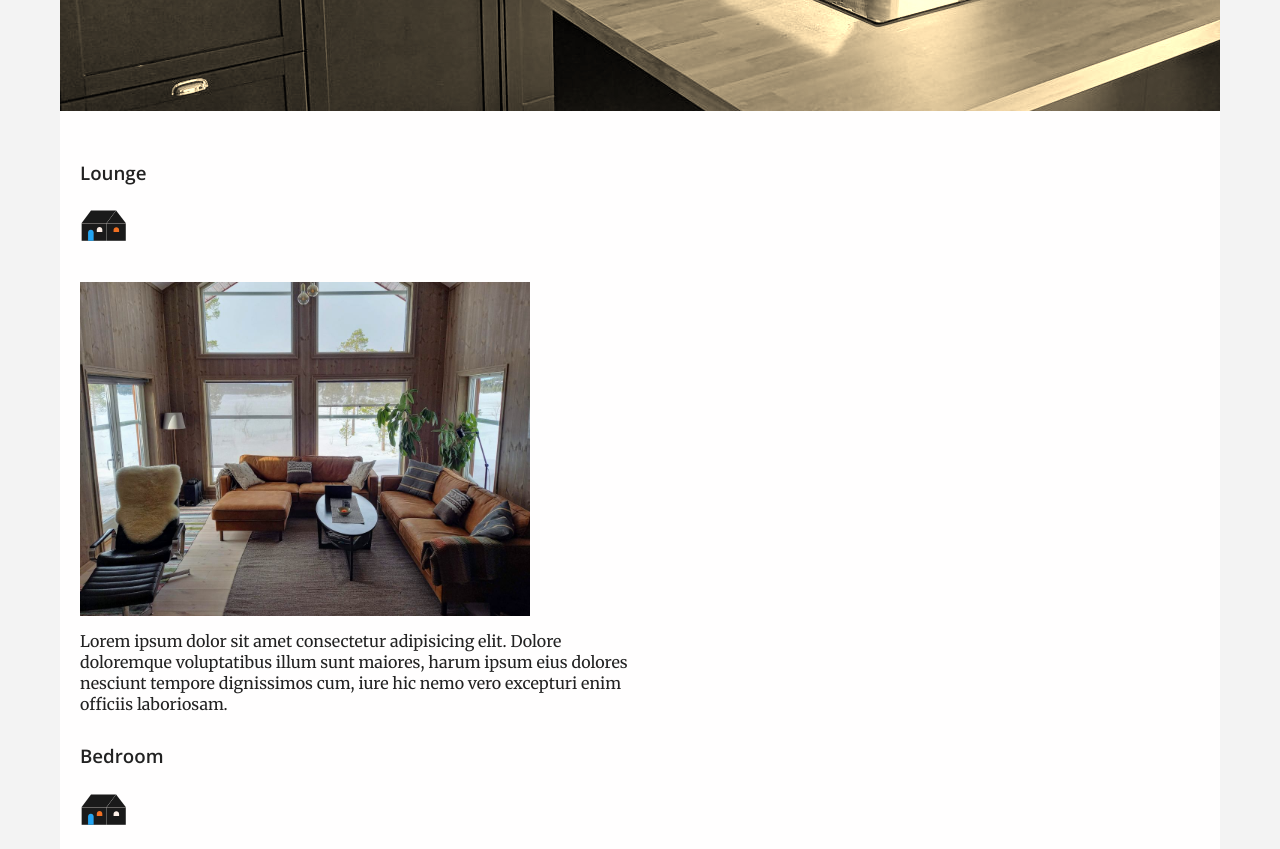
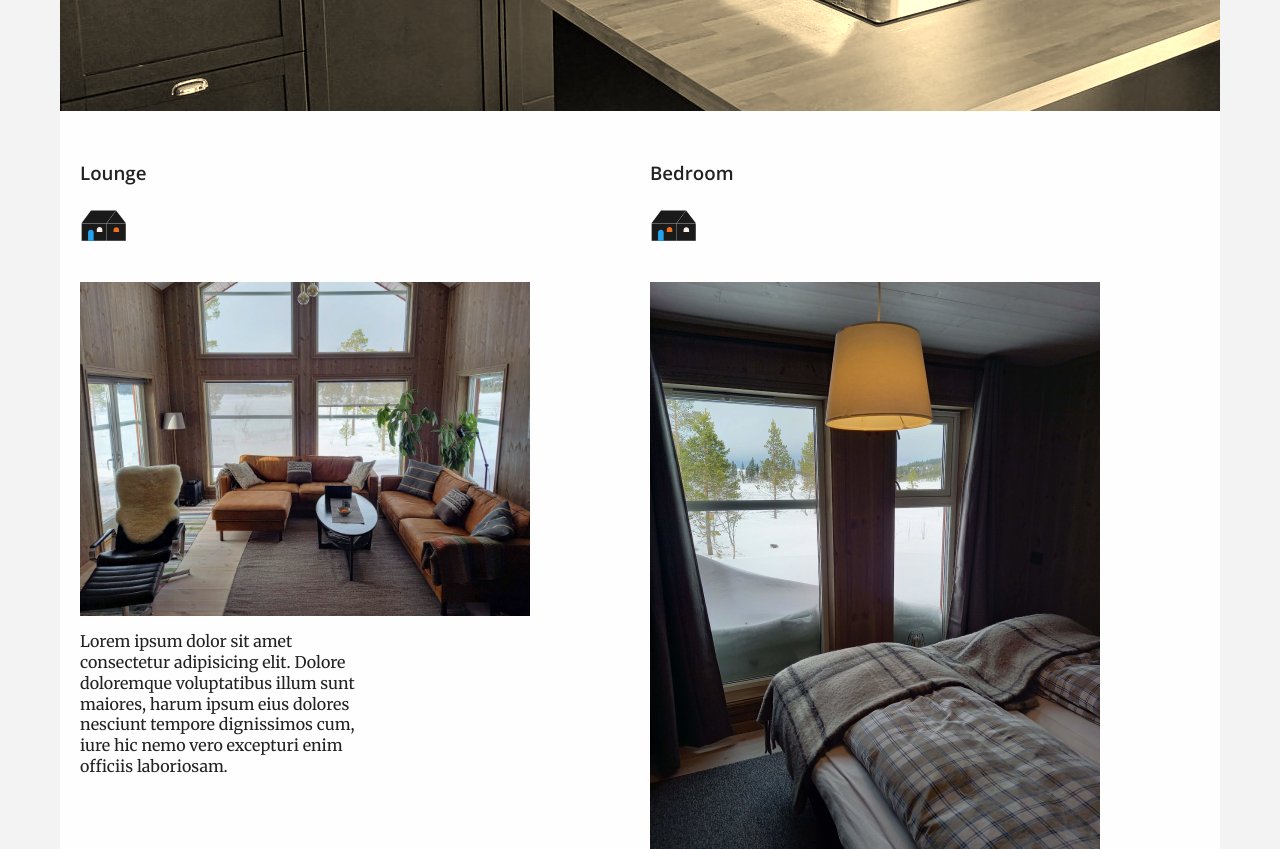
Before and after one commit to tnjensen/Home-Decor, a plain HTML site: page products.html in a window 1280 px wide. Shown: the part 660-1509 px from the top of the page. Drawn offline with nearby package versions, Linux system fonts and the light colour scheme.

Commit message:
Adjusted product page width

```diff
--- a/css/style.css
+++ b/css/style.css
@@ -205,7 +205,7 @@ h1,h2,h3,h4,h5,h6,a{
     padding: 20px 0 80px 20px;
 }
 .detail{
-    max-width: 90vw;
+    max-width: 90%;
 }
 .detail h3, .detail p{
     padding: 10px 0 20px 0;
@@ -251,8 +251,11 @@ h1,h2,h3,h4,h5,h6,a{
         padding: 0 40px 20px 0;
         width: 33%;
     }
+    .details{
+        flex-wrap: nowrap;
+    }
     .detail p{
-        max-width: 50%;
+        width: 50%;
     }
 
 }
```
